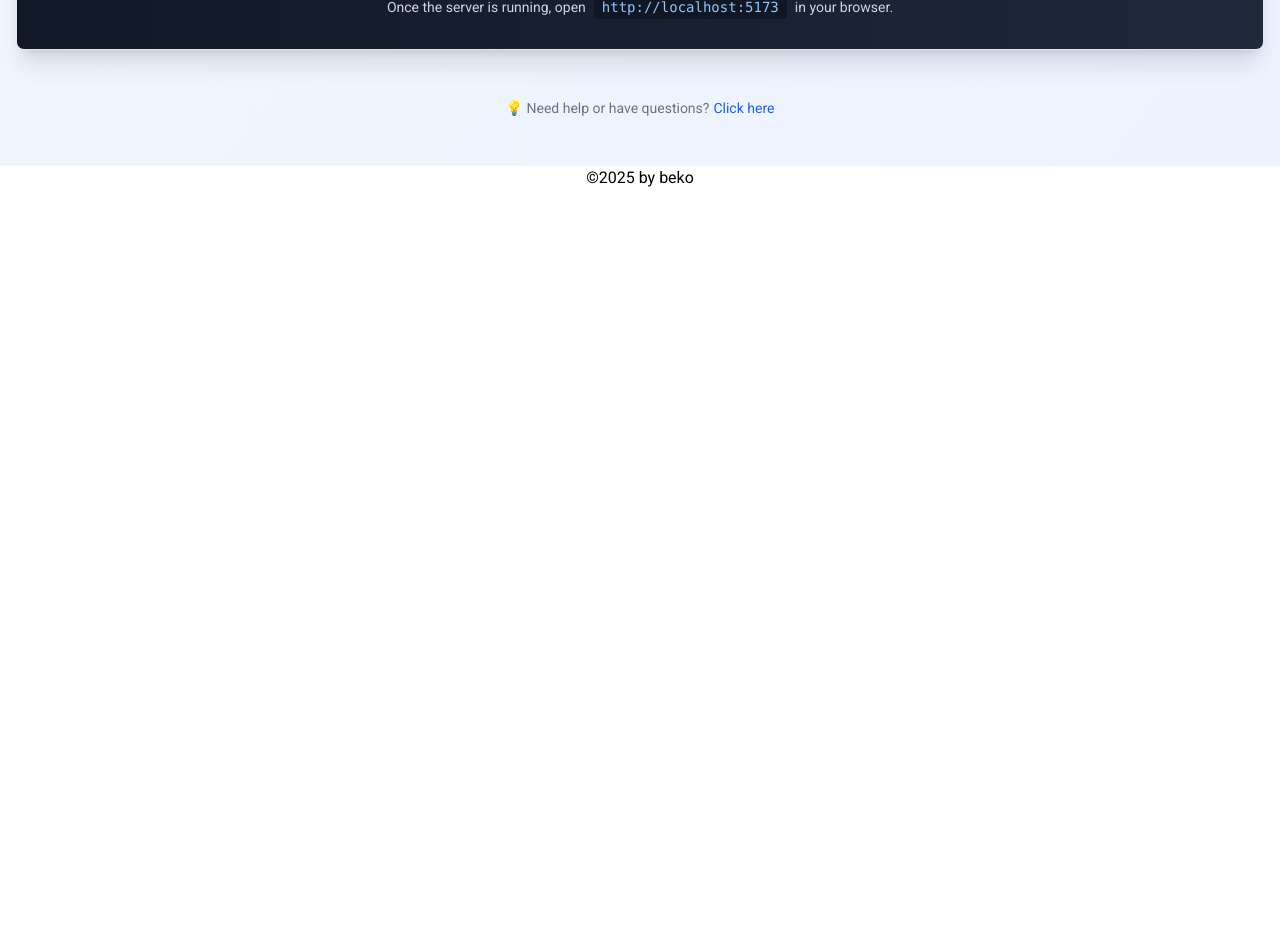
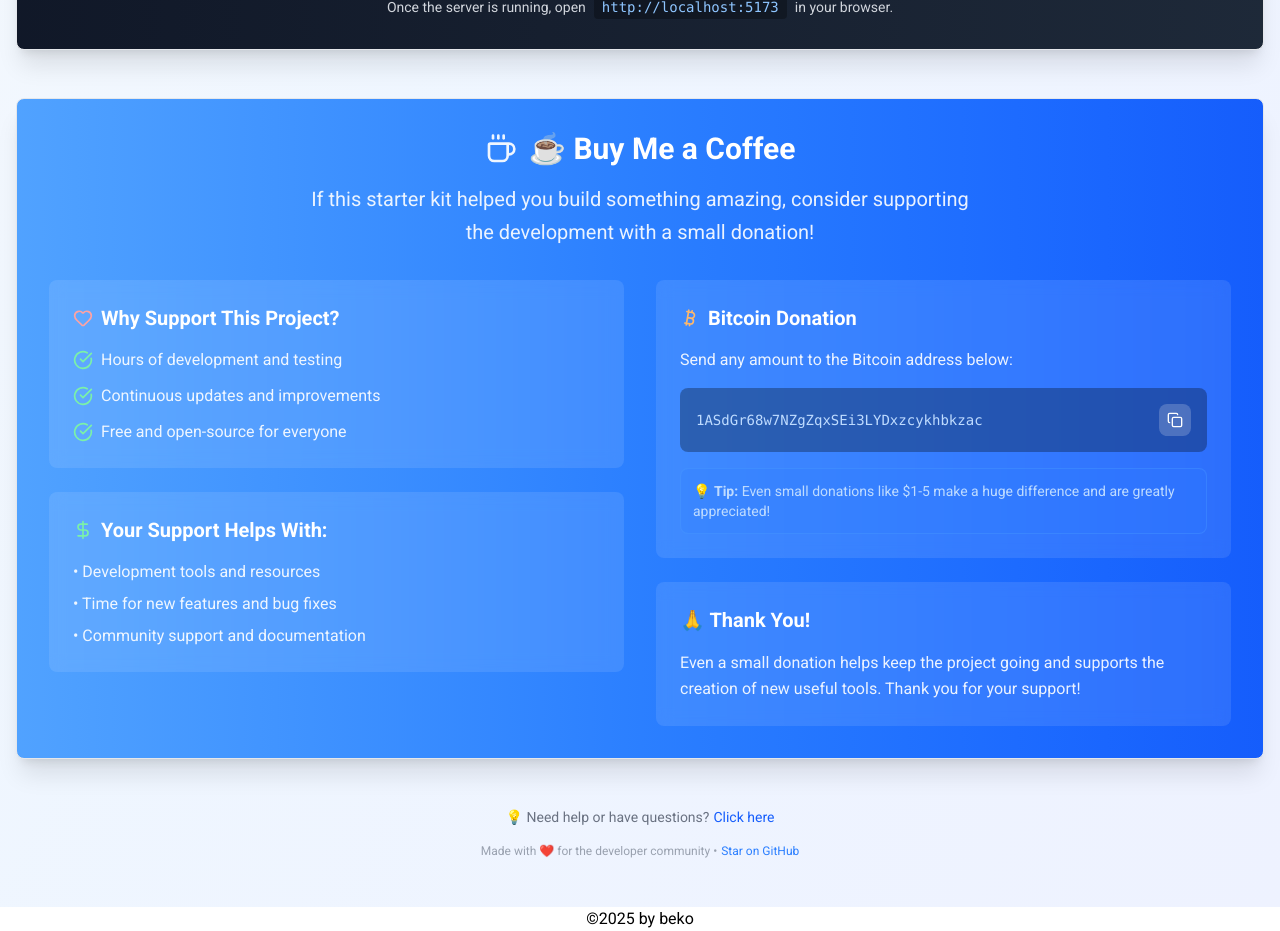
Before and after one commit to q0d1r0v/react_starter_kit, a React (Vite) app: page / in a window 1280 px wide. Shown: the part 1580-2511 px from the top of the page. Before the commit the page ends 1770 px from the top, so only its background shows below. Built offline with nearby package versions, Linux system fonts and the light colour scheme.

Commit message:
React Starter Kit

```diff
--- a/src/pages/IndexPage.tsx
+++ b/src/pages/IndexPage.tsx
@@ -10,11 +10,21 @@ import {
   Terminal,
   Rocket,
   Layout,
+  Coffee,
+  Heart,
+  Copy,
+  Check,
+  Bitcoin,
+  DollarSign,
 } from "lucide-react";
 import { Card, CardContent } from "@/components/ui/card";
 import { Badge } from "@/components/ui/badge";
+import { useState } from "react";
 
 export default function IndexPage() {
+  const [copiedAddress, setCopiedAddress] = useState(false);
+  const bitcoinAddress = "1ASdGr68w7NZgZqxSEi3LYDxzcykhbkzac";
+
   const technologies = [
     { name: "React 18", icon: Code, color: "text-blue-500", bg: "bg-blue-50" },
     {
@@ -81,6 +91,16 @@ export default function IndexPage() {
     "📱 Responsive design with mobile-first approach",
     "🔧 ESLint and Prettier configured",
   ];
+
+  const handleCopyAddress = async () => {
+    try {
+      await navigator.clipboard.writeText(bitcoinAddress);
+      setCopiedAddress(true);
+      setTimeout(() => setCopiedAddress(false), 2000);
+    } catch (err) {
+      console.error("Failed to copy address:", err);
+    }
+  };
 
   return (
     <div className="min-h-screen bg-gradient-to-br from-slate-50 via-blue-50 to-indigo-50">
@@ -187,7 +207,7 @@ export default function IndexPage() {
         </div>
 
         {/* Installation Section */}
-        <Card className="shadow-xl bg-gradient-to-r from-gray-900 to-gray-800 text-white rounded-2xl">
+        <Card className="shadow-xl bg-gradient-to-r from-gray-900 to-gray-800 text-white rounded-2xl mb-12">
           <CardContent className="p-8 space-y-6">
             <div className="text-center">
               <div className="flex items-center justify-center gap-3 mb-3">
@@ -262,19 +282,146 @@ export default function IndexPage() {
           </CardContent>
         </Card>
 
+        {/* Buy Me a Coffee Section */}
+        <Card className="shadow-xl bg-gradient-to-r from-blue-400 via-blue-500 to-blue-600 text-white rounded-2xl mb-12">
+          <CardContent className="p-8">
+            <div className="text-center mb-8">
+              <div className="flex items-center justify-center gap-3 mb-4">
+                <Coffee className="w-8 h-8 text-white animate-pulse" />
+                <h2 className="text-3xl font-bold">☕ Buy Me a Coffee</h2>
+              </div>
+              <p className="text-xl text-white/90 max-w-2xl mx-auto leading-relaxed">
+                If this starter kit helped you build something amazing, consider
+                supporting the development with a small donation!
+              </p>
+            </div>
+
+            <div className="grid md:grid-cols-2 gap-8">
+              {/* Left Side - Why Support */}
+              <div className="space-y-6">
+                <div className="bg-white/10 backdrop-blur-sm rounded-lg p-6">
+                  <h3 className="text-xl font-semibold mb-4 flex items-center gap-2">
+                    <Heart className="w-5 h-5 text-red-300" />
+                    Why Support This Project?
+                  </h3>
+                  <ul className="space-y-3 text-white/90">
+                    <li className="flex items-start gap-2">
+                      <CheckCircle className="w-5 h-5 text-green-300 shrink-0 mt-0.5" />
+                      <span>Hours of development and testing</span>
+                    </li>
+                    <li className="flex items-start gap-2">
+                      <CheckCircle className="w-5 h-5 text-green-300 shrink-0 mt-0.5" />
+                      <span>Continuous updates and improvements</span>
+                    </li>
+                    <li className="flex items-start gap-2">
+                      <CheckCircle className="w-5 h-5 text-green-300 shrink-0 mt-0.5" />
+                      <span>Free and open-source for everyone</span>
+                    </li>
+                  </ul>
+                </div>
+
+                <div className="bg-white/10 backdrop-blur-sm rounded-lg p-6">
+                  <h3 className="text-xl font-semibold mb-4 flex items-center gap-2">
+                    <DollarSign className="w-5 h-5 text-green-300" />
+                    Your Support Helps With:
+                  </h3>
+                  <ul className="space-y-2 text-white/90">
+                    <li>• Development tools and resources</li>
+                    <li>• Time for new features and bug fixes</li>
+                    <li>• Community support and documentation</li>
+                  </ul>
+                </div>
+              </div>
+
+              {/* Right Side - Donation Methods */}
+              <div className="space-y-6">
+                <div className="bg-white/10 backdrop-blur-sm rounded-lg p-6">
+                  <h3 className="text-xl font-semibold mb-4 flex items-center gap-2">
+                    <Bitcoin className="w-5 h-5 text-orange-300" />
+                    Bitcoin Donation
+                  </h3>
+                  <p className="text-white/90 mb-4">
+                    Send any amount to the Bitcoin address below:
+                  </p>
+
+                  <div className="bg-black/30 rounded-lg p-4 mb-4">
+                    <div className="flex items-center justify-between gap-2">
+                      <code className="text-sm font-mono text-blue-200 break-all">
+                        {bitcoinAddress}
+                      </code>
+                      <button
+                        onClick={handleCopyAddress}
+                        className="p-2 bg-white/20 hover:bg-white/30 rounded-lg transition-colors shrink-0"
+                        title="Copy address"
+                      >
+                        {copiedAddress ? (
+                          <Check className="w-4 h-4 text-green-300" />
+                        ) : (
+                          <Copy className="w-4 h-4 text-white" />
+                        )}
+                      </button>
+                    </div>
+                  </div>
+
+                  {copiedAddress && (
+                    <div className="bg-green-500/20 border border-green-400/30 rounded-lg p-3 mb-4">
+                      <p className="text-green-200 text-sm font-medium">
+                        ✅ Address copied to clipboard!
+                      </p>
+                    </div>
+                  )}
+
+                  <div className="bg-blue-500/20 border border-blue-400/30 rounded-lg p-3">
+                    <p className="text-blue-200 text-sm">
+                      💡 <strong>Tip:</strong> Even small donations like $1-5
+                      make a huge difference and are greatly appreciated!
+                    </p>
+                  </div>
+                </div>
+
+                <div className="bg-white/10 backdrop-blur-sm rounded-lg p-6">
+                  <h3 className="text-xl font-semibold mb-4">🙏 Thank You!</h3>
+                  <p className="text-white/90 leading-relaxed">
+                    Even a small donation helps keep the project going and
+                    supports the creation of new useful tools. Thank you for
+                    your support!
+                  </p>
+                </div>
+              </div>
+            </div>
+          </CardContent>
+        </Card>
+
         {/* Footer */}
-        <div className="text-center mt-12 text-gray-500">
+        <div className="text-center mt-12 space-y-4">
+          <div className="text-gray-500">
             <p className="text-sm">
               💡 Need help or have questions?
               <a
                 href="https://t.me/qodirov_oybekjon"
                 className="text-blue-600 hover:underline ml-1"
                 target="_blank"
+                rel="noopener noreferrer"
               >
                 Click here
               </a>
             </p>
           </div>
+
+          <div className="text-gray-400 text-xs">
+            <p>
+              Made with ❤️ for the developer community •
+              <a
+                href="https://github.com/q0d1r0v/react_starter_kit"
+                className="text-blue-500 hover:underline ml-1"
+                target="_blank"
+                rel="noopener noreferrer"
+              >
+                Star on GitHub
+              </a>
+            </p>
+          </div>
+        </div>
       </div>
     </div>
   );
```
Lines whose indentation alone changed are shown as unchanged.
